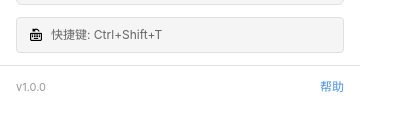
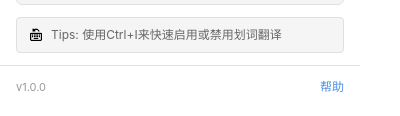
Before and after one commit to ifindv/chrome-translate-plugin, a browser extension: page popup/popup.html in a window 400 px wide. Shown: the part 456-572 px from the top of the page. Drawn offline with Linux system fonts and the light colour scheme.

Commit message:
fefactor: optimze ui

```diff
--- a/popup/popup.html
+++ b/popup/popup.html
@@ -98,7 +98,7 @@
       <div class="qt-tip-item">
         <img src="../assets/icons/keyboard-light.png" class="qt-icon-light" alt="快捷键">
         <img src="../assets/icons/keyboard-dark.png" class="qt-icon-dark" alt="快捷键">
-        <span>快捷键: Ctrl+Shift+T</span>
+        <span>Tips: 使用Ctrl+I来快速启用或禁用划词翻译</span>
       </div>
     </div>
 
```
